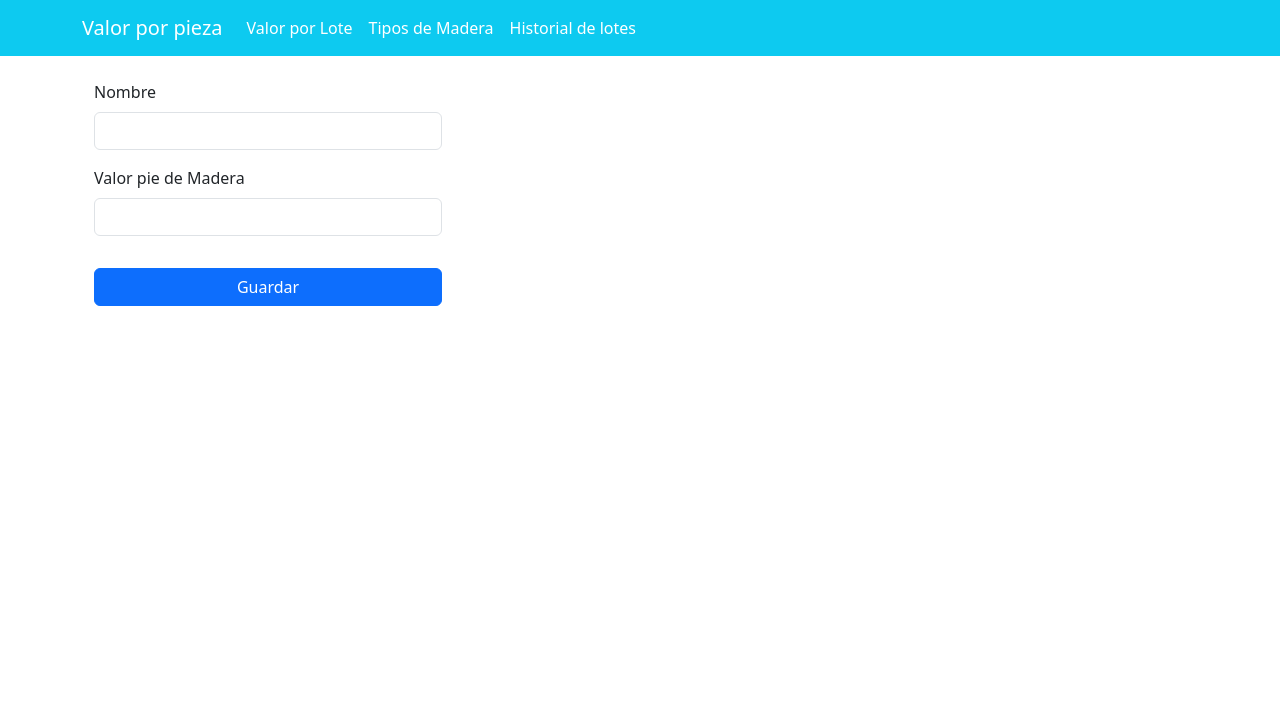
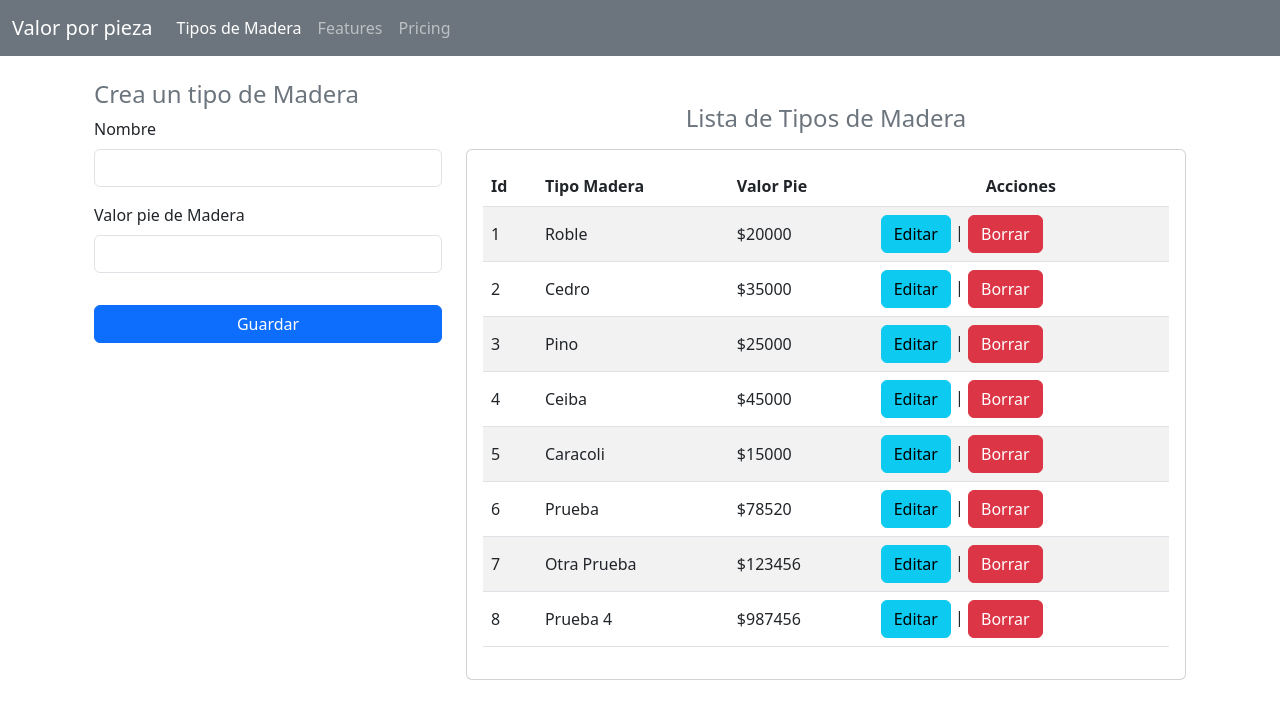
Before and after one commit to dariotovarf/MaderApp, a Django app: page /tiposMadera/ in a window 1280 px wide. Shown: the top 719 px of the page. Run offline with Django 3.2, Linux system fonts and the light colour scheme; data comes from the database, SQL or seed files in the repository; both versions use the stored data as it was after the commit.

Commit message:
-Liata piezas y tipos maderaOk.

```diff
--- a/CalcularValor/models.py
+++ b/CalcularValor/models.py
@@ -24,6 +24,7 @@ class PiezaMadera(models.Model):
     largo = models.PositiveSmallIntegerField(null= False, blank=False, verbose_name="Largo")
     valorPieza = models.PositiveIntegerField(null= True, blank=True)
 
+
     def totalValorPieza(self, valorPie):
         volumen = float(self.alto)*float(self.ancho)*float(self.largo)
         pieCubico = 0.000579 # 1 pulgada cubica equivale a 0.000579 pies cubicos
--- a/CalcularValor/templates/base.html
+++ b/CalcularValor/templates/base.html
@@ -13,25 +13,17 @@
     <title>{% block title %} {% endblock%}</title>
   </head>
   <body>
-    <nav class="navbar navbar-expand navbar-dark bg-info">
-      <div class="container">
+    <nav class="navbar navbar-expand-lg  navbar-dark bg-secondary">
+      <div class="container-fluid">
         <a class="navbar-brand" href="{% url 'home' %}">Valor por pieza</a>
-        <button
-          class="navbar-toggler"
-          type="button"
-          data-bs-toggle="collapse"
-          data-bs-target="#navbarNavAltMarkup"
-          aria-controls="navbarNavAltMarkup"
-          aria-expanded="false"
-          aria-label="Toggle navigation"
-        >
-        <span class="navbar-toggler-icon"></span>
+        <button class="navbar-toggler" type="button" data-bs-toggle="collapse" data-bs-target="#navbarNavAltMarkup" aria-controls="navbarNavAltMarkup" aria-expanded="false" aria-label="Toggle navigation">
+          <span class="navbar-toggler-icon"></span>
         </button>
         <div class="collapse navbar-collapse" id="navbarNavAltMarkup">
           <div class="navbar-nav">
-            <a class="nav-link active" aria-current="page" href="#">Valor por Lote</a>
             <a class="nav-link active" aria-current="page" href="{% url 'tiposMadera' %}">Tipos de Madera</a>
-            <a class="nav-link active" aria-current="page" href="#">Historial de lotes</a>
+            <a class="nav-link" href="#">Features</a>
+            <a class="nav-link" href="#">Pricing</a>
           </div>
         </div>
       </div>
--- a/CalcularValor/templates/tiposMadera.html
+++ b/CalcularValor/templates/tiposMadera.html
@@ -1,9 +1,11 @@
-{% extends "./base.html"%} {% block title %} Home {% endblock %}
-{% block body %}
+{% extends "./base.html"%} {% block title %} Tipos de Madera {% endblock %} {% block body %}
 
 <div class="container">
   <div class="row">
-        <div class="col-sm-12 col-md-12 col-lg-4 col-xl-4">
+    <div class="col-sm-12 col-md-12 col-lg-4 col-xl-4 border-black">
+
+      <h4 class="text-secondary">Crea un tipo de Madera</h4>
+      <form action="/registrarTipoMadera/" method="POST" >{% csrf_token %}
         <div class="form-group">
           <label for="txtNombre" class="form-label">Nombre</label>
           <input
@@ -28,8 +30,58 @@
         <div class="d-grid gap-2">
           <button class="btn btn-primary mt-3">Guardar</button>
         </div>
+      </form>
     </div>
-        <div class="col-sm-12 col-md-12 col-lg-4 col-xl-4"></div>
+    <div class="col-sm-12 col-md-12 col-lg-8 col-xl-8 pt-4">
+      <h4 class="card-title text-center text-secondary mb-3">
+        Lista de Tipos de Madera
+      </h4>
+      <div class="card">
+        <div class="card-body">
+          <div class="table-responsive">
+            <table class="table table-striped table align-middle">
+              <thead>
+                <tr>
+                  <th scope="col">Id</th>
+                  <th scope="col">Tipo Madera</th>
+                  <th scope="col">Valor Pie</th>
+                  <th class="text-center" scope="col">Acciones</th>
+                </tr>
+              </thead>
+              <tbody class="text-secondary">
+                {% for tipo in listaTiposMadera %}
+                <tr>
+                  <td>{{ tipo.idTipoMadera }}</td>
+                  <td>{{ tipo.nombre }}</td>
+
+                  <td>${{ tipo.valorPie}}</td>
+                  <td>
+                    <a
+                      name="btn-editar"
+                      id="btn-editar"
+                      class="btn btn-info"
+                      href="#"
+                      role="button"
+                      >Editar</a
+                    >
+                    |
+                    <a
+                      name="btn-borrar"
+                      id="btn-borrar"
+                      class="btn btn-danger"
+                      href="#"
+                      role="button"
+                      >Borrar</a
+                    >
+                  </td>
+                </tr>
+                {% endfor %}
+              </tbody>
+            </table>
+          </div>
+        </div>
+      </div>
+    </div>
   </div>
 </div>
 
--- a/CalcularValor/urls.py
+++ b/CalcularValor/urls.py
@@ -4,6 +4,7 @@ from . import views
 urlpatterns =[
     path('', views.home, name='home'),
     path('detallesPiezaMadera/', views.detallesPiezaMadera),
-    path('calcularValorPieza/', views.calcularValorPieza),
-    path('tiposMadera/', views.tiposMadera),
+    path('calcularValorPieza/', views.calcularValorPieza, name='calcularValorPieza'),
+    path('tiposMadera/', views.tiposMadera, name='tiposMadera'),
+    path('registrarTipoMadera/', views.registrarTipoMadera, name='registrarTipoMadera')
 ]
--- a/CalcularValor/views.py
+++ b/CalcularValor/views.py
@@ -1,5 +1,6 @@
-from django.shortcuts import render
+from django.shortcuts import render, redirect
 from .models import *
+from django.contrib import messages
 
 # Create your views here.
 
@@ -16,12 +17,24 @@ def calcularValorPieza(request):
     piezaMadera.largo = request.POST['txtLargo']
     tipoMadera = TipoMadera.objects.get(idTipoMadera = request.POST['tipoMadera'])
     piezaMadera.valorPieza = piezaMadera.totalValorPieza(tipoMadera.valorPie)
-    print(piezaMadera.valorPieza)
-    return render(request, 'detallesPiezaMadera.html', {"piezaMadera" : piezaMadera })
+    listaPiezas = []
+    listaPiezas.append(piezaMadera)
+    listaTiposMadera = TipoMadera.objects.all()
+    return render(request, 'home.html', {"listaPiezas" : listaPiezas, "listaTiposMadera" : listaTiposMadera })
 
 def detallesPiezaMadera(request, piezaMadera):
     return render('detallesPiezaMadera.html', {"piezaMadera": piezaMadera})
 
 def tiposMadera(request):
     listaTiposMadera = TipoMadera.objects.all()
-    return render(request, 'tiposMadera.html')
+    return render(request, 'tiposMadera.html', {'listaTiposMadera': listaTiposMadera})
+
+def registrarTipoMadera(request):
+    nombre = request.POST['txtNombre']
+    valorPie = request.POST['txtValor']
+
+
+    tipoMadera = TipoMadera.objects.create(nombre=nombre, valorPie=valorPie)
+    messages.success(request, 'Tipo de Madera Registrada')
+    listaTiposMadera = TipoMadera.objects.all()
+    return render(request, 'tiposMadera.html', {'listaTiposMadera': listaTiposMadera})
```
Also changed, not shown: CalcularValor/templates/home.html (+55 -3 lines), MaderApp.db. Lines whose indentation alone changed are shown as unchanged.
